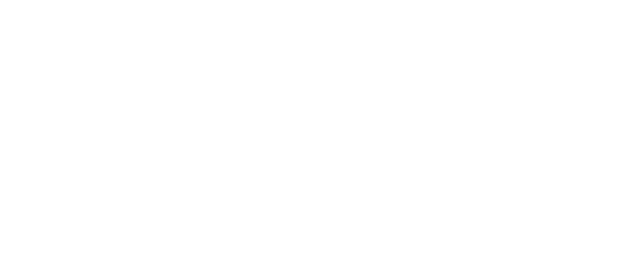
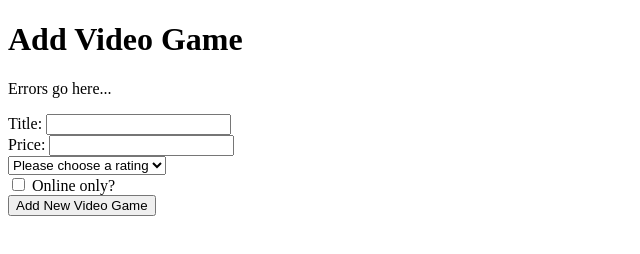
Before and after one commit to nuffQuantumSayd/FormWithCustomClass, a plain HTML site: page index.html in a window 1280 px wide. Shown: the whole page, without its empty margins (0-640 px from the left). Drawn offline with Linux system fonts and the light colour scheme.

Commit message:
Created basic add video game form

```diff
--- a/index.html
+++ b/index.html
@@ -7,6 +7,36 @@
     <title>Add Product Form</title>
 </head>
 <body>
+    <h1>Add Video Game</h1>
 
+    <div id="validation-summary">
+        <p>Errors go here...</p>
+    </div>
+
+
+    <form>
+        <label for="title">Title: </label>
+        <input type="text" id="title">
+        <br>
+
+        <label for="price">Price: </label>
+        <input type="text" id="price">
+        <br>
+
+        <label for="rating"></label>
+        <select name="" id="rating">
+            <option value="">Please choose a rating</option>
+            <option value="">E</option>
+            <option value="">T</option>
+            <option value="">M</option>
+        </select>
+        <br>
+
+        <input type="checkbox" id="online">
+        <label for="online">Online only?</label>
+        <br>
+
+        <input type="button" value="Add New Video Game">
+    </form>
 </body>
 </html>
```
